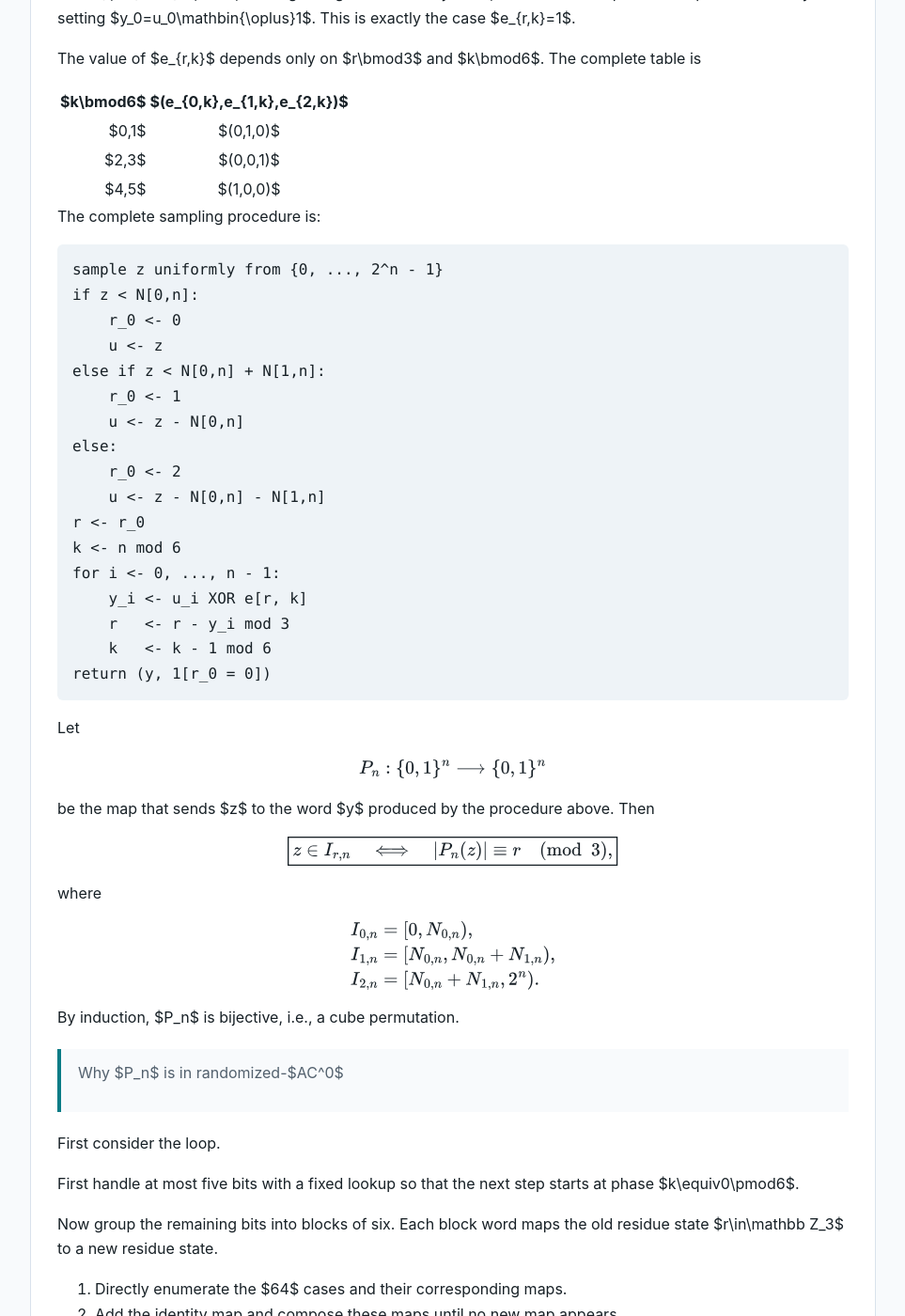
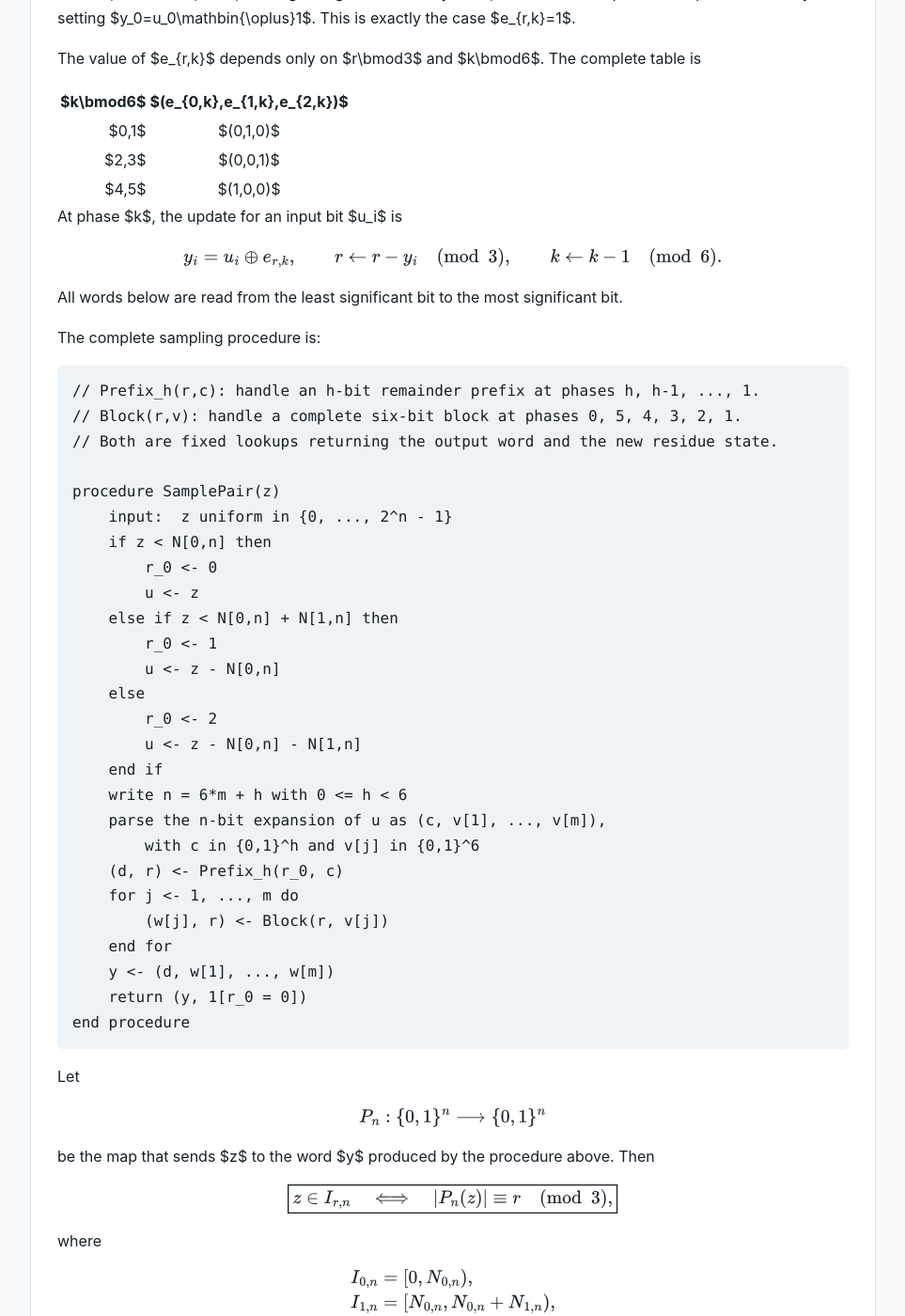
Before and after one commit to ezoicoder/ezoicoder.github.io, a Jekyll site: the page built from _posts/2026-08-09-exact-ac0-sampling-markov-chains.md, in a window 1280 px wide and 1400 px high, scrolled down 4122 px. Shown: the whole window at 94% size, without its empty margins (158-1121 px from the left). Built offline with Jekyll 4.4.1, drawn with Linux system fonts in a browser that asks for light colours; some of the changed text lies outside the part shown.

Commit message:
Refine MOD3 block sampling proof

````diff
--- a/_posts/2026-08-09-exact-ac0-sampling-markov-chains.md
+++ b/_posts/2026-08-09-exact-ac0-sampling-markov-chains.md
@@ -276,30 +276,48 @@ table is
 | $2,3$ | $(0,0,1)$ |
 | $4,5$ | $(1,0,0)$ |
 
-<!-- For $r\in\mathbb Z_3$, let $P_{r,n}(u)$ denote the $n$-bit word produced by
-the loop below when its initial residue state is $r$. The bits of $u$ are read
-from the least significant to the most significant. -->
+At phase $k$, the update for an input bit $u_i$ is
+
+$$
+y_i=u_i\mathbin{\oplus}e_{r,k},
+\qquad
+r\leftarrow r-y_i\pmod3,
+\qquad
+k\leftarrow k-1\pmod6.
+$$
+
+All words below are read from the least significant bit to the most significant
+bit.
 
 The complete sampling procedure is:
 
 ```text
-sample z uniformly from {0, ..., 2^n - 1}
-if z < N[0,n]:
-    r_0 <- 0
-    u <- z
-else if z < N[0,n] + N[1,n]:
-    r_0 <- 1
-    u <- z - N[0,n]
-else:
-    r_0 <- 2
-    u <- z - N[0,n] - N[1,n]
-r <- r_0
-k <- n mod 6
-for i <- 0, ..., n - 1:
-    y_i <- u_i XOR e[r, k]
-    r   <- r - y_i mod 3
-    k   <- k - 1 mod 6
-return (y, 1[r_0 = 0])
+// Prefix_h(r,c): handle an h-bit remainder prefix at phases h, h-1, ..., 1.
+// Block(r,v): handle a complete six-bit block at phases 0, 5, 4, 3, 2, 1.
+// Both are fixed lookups returning the output word and the new residue state.
+
+procedure SamplePair(z)
+    input:  z uniform in {0, ..., 2^n - 1}
+    if z < N[0,n] then
+        r_0 <- 0
+        u <- z
+    else if z < N[0,n] + N[1,n] then
+        r_0 <- 1
+        u <- z - N[0,n]
+    else
+        r_0 <- 2
+        u <- z - N[0,n] - N[1,n]
+    end if
+    write n = 6*m + h with 0 <= h < 6
+    parse the n-bit expansion of u as (c, v[1], ..., v[m]),
+        with c in {0,1}^h and v[j] in {0,1}^6
+    (d, r) <- Prefix_h(r_0, c)
+    for j <- 1, ..., m do
+        (w[j], r) <- Block(r, v[j])
+    end for
+    y <- (d, w[1], ..., w[m])
+    return (y, 1[r_0 = 0])
+end procedure
 ```
 
 Let
@@ -333,13 +351,9 @@ By induction, $P_n$ is bijective, i.e., a cube permutation.
 
 > Why $P_n$ is in randomized-$AC^0$
 
-First consider the loop.
-
-First handle at most five bits with a fixed lookup so that the next step starts
-at phase $k\equiv0\pmod6$.
-
-Now group the remaining bits into blocks of six. Each block word maps the old
-residue state $r\in\mathbb Z_3$ to a new residue state.
+$\operatorname{Prefix}_h$ handles the remainder prefix of length $h=n\bmod6$;
+the remaining $n-h=6m$ bits form $m$ complete six-bit blocks. Each block
+induces a map on the residue states $\mathbb Z_3$.
 
 1. Directly enumerate the $64$ cases and their corresponding maps.
 2. Add the identity map and compose these maps until no new map appears.
@@ -361,9 +375,10 @@ $$
 
 The block transition monoid is therefore aperiodic. By Lemma 2, $AC^0$ can
 decide the residue state $r$ after any number of complete blocks.
-
-Finally, a suffix of fewer than six bits is handled by a fixed lookup. The
-comparisons and subtractions involving the fixed thresholds $N_{0,n}$ and
+Compute all block-prefix residue states in parallel; each output block is then
+a fixed lookup.
+
+The comparisons and subtractions involving the fixed thresholds $N_{0,n}$ and
 $N_{0,n}+N_{1,n}$ are in $AC^0$. Hence $P_n$ is in randomized-$AC^0$. $\square$
 
 This is a special feature of $q=3$. The three residue counts differ by at most
@@ -694,25 +709,25 @@ F_{s,\mathrm{Pfx}_k}.
 $$
 
 Consider adjacent states $s=\xi_i<s'=\xi_{i+1}$. If
-$\tau_u(s')=\xi_k$, then
+$\tau_u(s')=\xi_t$, then
 
 $$
 \operatorname{rank}(u)
-<F_{s',\mathrm{Pfx}_k}
-\le F_{s,\mathrm{Pfx}_k}.
-$$
-
-Therefore $\tau_u(s)\le\xi_k=\tau_u(s')$. Thus every $\tau_u$ preserves the
+<F_{s',\mathrm{Pfx}_t}
+\le F_{s,\mathrm{Pfx}_t}.
+$$
+
+Therefore $\tau_u(s)\le\xi_t=\tau_u(s')$. Thus every $\tau_u$ preserves the
 state order.
 
-If $t=\xi_k$, then the two lists used in the rank matching below have the
+If $v=\xi_k$, then the two lists used in the rank matching below have the
 same length:
 
 $$
-\left|\left\{u\in\Gamma:\tau_u(s)=t\right\}\right|
+\left|\left\{u\in\Gamma:\tau_u(s)=v\right\}\right|
 =F_{s,\mathrm{Pfx}_k}-F_{s,\mathrm{Pfx}_{k-1}}
-=M_s(t)
-=\left|\left\{y\in\Gamma:\delta^*(s,y)=t\right\}\right|.
+=M_s(v)
+=\left|\left\{y\in\Gamma:\delta^*(s,y)=v\right\}\right|.
 $$
 
 Since the two sets have equal cardinality, we obtain block-cube permutations
````
